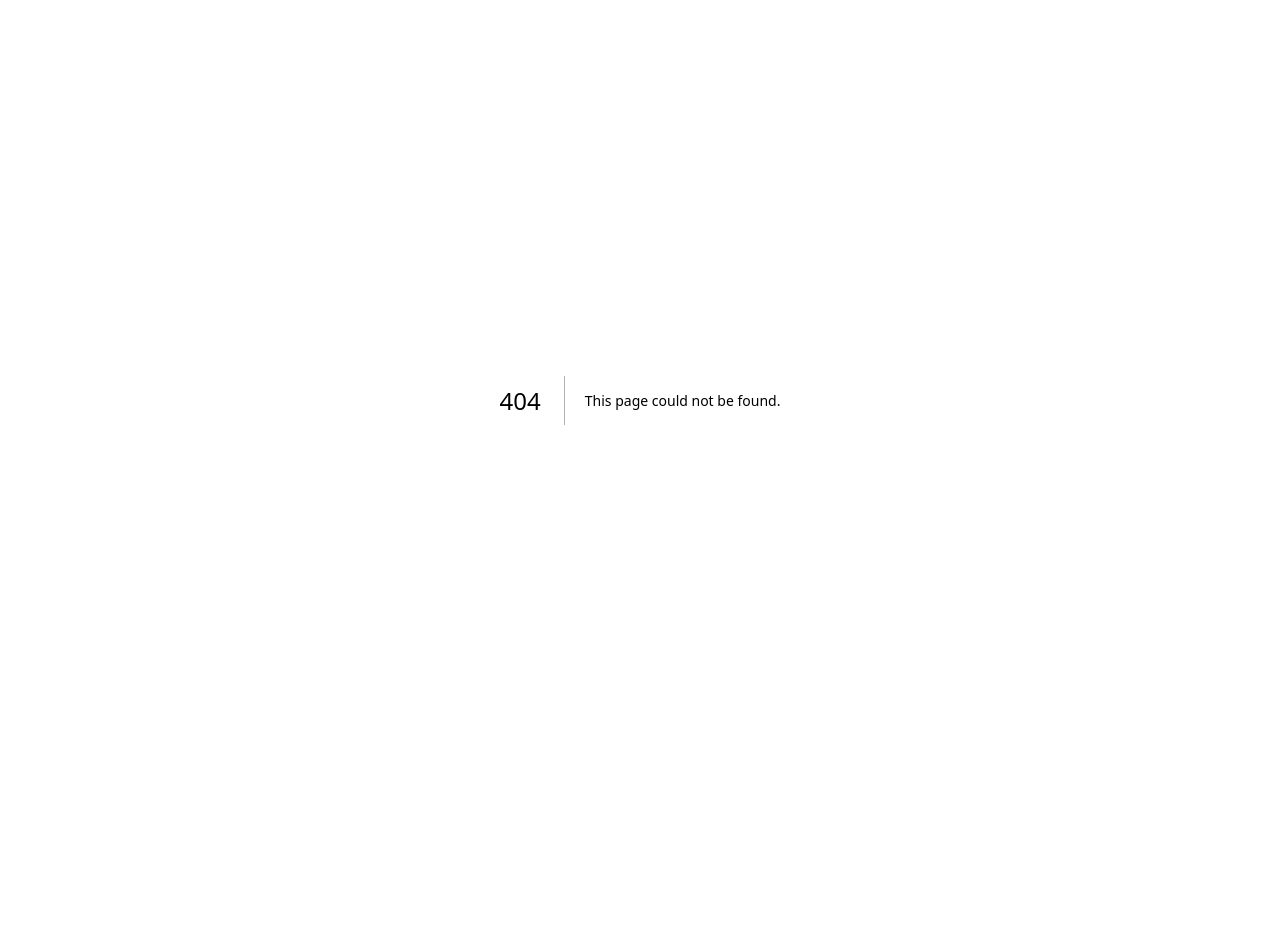
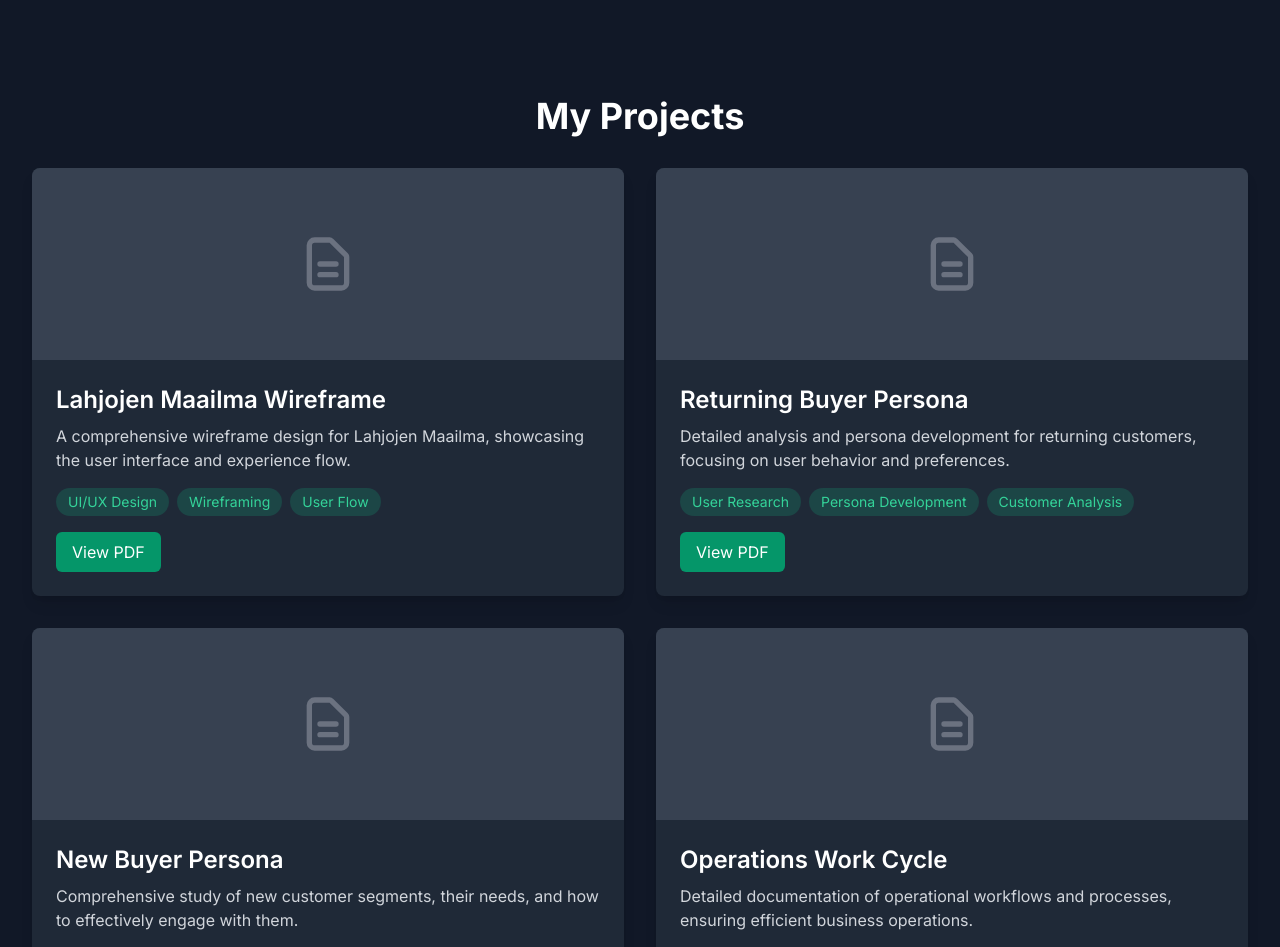
Before and after one commit to AidaKokko/Portfolio, a Next.js app: page /projects in a window 1280 px wide. Before the commit this address had no page. Shown: the top 947 px of the page. Before the commit the page ends 800 px from the top, so only its background shows below. Built offline with nearby package versions, Linux system fonts and the light colour scheme.

Commit message:
Add projects tab to navbar and create projects page for PDF portfolio

```diff
--- /dev/null
+++ b/src/app/projects/page.tsx
@@ -0,0 +1,80 @@
+import React from 'react';
+import Image from 'next/image';
+
+const Projects = () => {
+  const projects = [
+    {
+      title: "Lahjojen Maailma Wireframe",
+      description: "A comprehensive wireframe design for Lahjojen Maailma, showcasing the user interface and experience flow.",
+      technologies: ["UI/UX Design", "Wireframing", "User Flow"],
+      pdfPath: "/project/Lahjojen Maailma_Wireframe (Final).pdf",
+      thumbnail: "/images/project-thumbnails/wireframe.jpg" // You'll need to add this image
+    },
+    {
+      title: "Returning Buyer Persona",
+      description: "Detailed analysis and persona development for returning customers, focusing on user behavior and preferences.",
+      technologies: ["User Research", "Persona Development", "Customer Analysis"],
+      pdfPath: "/project/Returning Buyer Persona.pdf",
+      thumbnail: "/images/project-thumbnails/returning-buyer.jpg" // You'll need to add this image
+    },
+    {
+      title: "New Buyer Persona",
+      description: "Comprehensive study of new customer segments, their needs, and how to effectively engage with them.",
+      technologies: ["Market Research", "User Segmentation", "Customer Journey"],
+      pdfPath: "/project/New Buyer Persona.pdf",
+      thumbnail: "/images/project-thumbnails/new-buyer.jpg" // You'll need to add this image
+    },
+    {
+      title: "Operations Work Cycle",
+      description: "Detailed documentation of operational workflows and processes, ensuring efficient business operations.",
+      technologies: ["Process Documentation", "Operations Management", "Workflow Analysis"],
+      pdfPath: "/project/Operations Work Cycle.pdf",
+      thumbnail: "/images/project-thumbnails/operations.jpg" // You'll need to add this image
+    }
+  ];
+
+  return (
+    <div className="min-h-screen bg-gray-900 py-24 px-4 sm:px-6 lg:px-8">
+      <div className="max-w-7xl mx-auto">
+        <h1 className="text-4xl font-bold text-white mb-8 text-center">My Projects</h1>
+        <div className="grid grid-cols-1 md:grid-cols-2 lg:grid-cols-2 gap-8">
+          {projects.map((project, index) => (
+            <div key={index} className="bg-gray-800 rounded-lg shadow-lg overflow-hidden hover:shadow-xl transition-shadow duration-300">
+              <div className="relative h-48 bg-gray-700">
+                <div className="absolute inset-0 flex items-center justify-center">
+                  <svg className="w-16 h-16 text-gray-500" fill="none" stroke="currentColor" viewBox="0 0 24 24">
+                    <path strokeLinecap="round" strokeLinejoin="round" strokeWidth={2} d="M9 12h6m-6 4h6m2 5H7a2 2 0 01-2-2V5a2 2 0 012-2h5.586a1 1 0 01.707.293l5.414 5.414a1 1 0 01.293.707V19a2 2 0 01-2 2z" />
+                  </svg>
+                </div>
+              </div>
+              <div className="p-6">
+                <h2 className="text-2xl font-semibold text-white mb-2">{project.title}</h2>
+                <p className="text-gray-300 mb-4">{project.description}</p>
+                <div className="flex flex-wrap gap-2 mb-4">
+                  {project.technologies.map((tech, techIndex) => (
+                    <span
+                      key={techIndex}
+                      className="px-3 py-1 bg-emerald-500/20 text-emerald-400 rounded-full text-sm"
+                    >
+                      {tech}
+                    </span>
+                  ))}
+                </div>
+                <a
+                  href={project.pdfPath}
+                  className="inline-block bg-emerald-600 text-white px-4 py-2 rounded-md hover:bg-emerald-700 transition-colors duration-300"
+                  target="_blank"
+                  rel="noopener noreferrer"
+                >
+                  View PDF
+                </a>
+              </div>
+            </div>
+          ))}
+        </div>
+      </div>
+    </div>
+  );
+};
+
+export default Projects;
--- a/src/components/Navbar.tsx
+++ b/src/components/Navbar.tsx
@@ -7,6 +7,7 @@ import { Bars3Icon, XMarkIcon } from '@heroicons/react/24/outline';
 const navigation = [
   { name: 'About', href: '#about' },
   { name: 'Experience', href: '#experience' },
+  { name: 'Projects', href: '/projects' },
   { name: 'Skills', href: '#skills' },
   { name: 'Contact', href: '#contact' },
 ];
```
